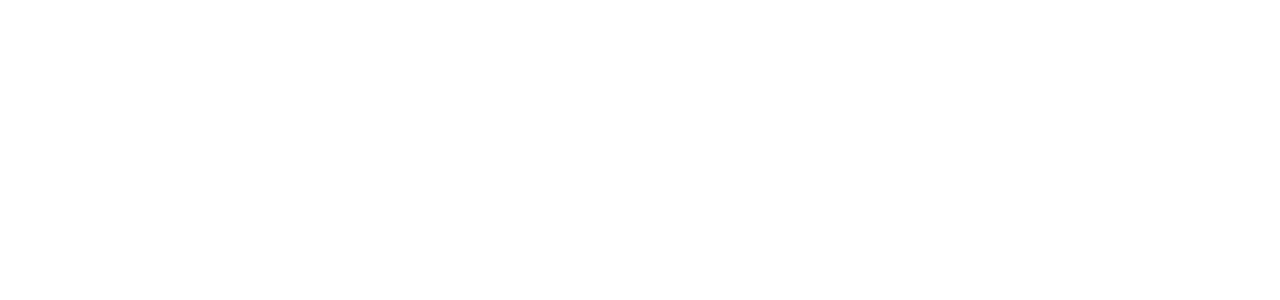
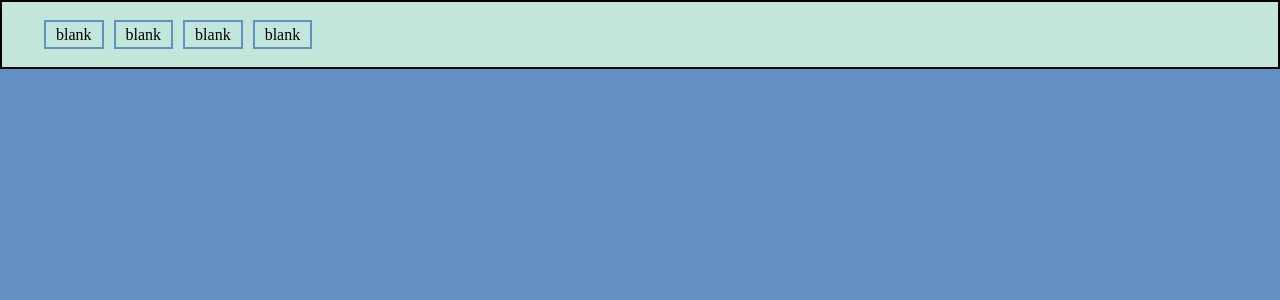
Before and after one commit to coretkusmp/kelompok-chello-webtech, a PHP site: page / in a window 1280 px wide. Before the commit the part shown is empty. Shown: the top 300 px of the page. Run offline with PHP 8.4, Linux system fonts and the light colour scheme.

Commit message:
feat:add few of css

```diff
--- a/index.php
+++ b/index.php
@@ -1,11 +1,21 @@
 <!DOCTYPE html>
 <html lang="en">
+<link rel="stylesheet" href="/style/navbar.css">
+<link rel="stylesheet" href="/style/common.css">
 <head>
     <meta charset="UTF-8">
     <meta name="viewport" content="width=device-width, initial-scale=1.0">
     <title>Flash Class</title>
+
 </head>
 <body>
-
+    <div id="navbar">
+        <ul>
+            <a href="#"><li>blank</li></a>
+            <a href="#"><li>blank</li></a>
+            <a href="#"><li>blank</li></a>
+            <a href="#"><li>blank</li></a>
+        </ul>
+    </div>
 </body>
 </html>
--- /dev/null
+++ b/style/common.css
@@ -0,0 +1,4 @@
+body{
+    margin: 0px;
+    background-color: #6290C3;
+}
--- /dev/null
+++ b/style/navbar.css
@@ -0,0 +1,24 @@
+#navbar {
+    flex-direction: column;
+    background-color: #C2E7DA;
+    padding: 2px;
+    border: solid 2px black;
+}
+
+#navbar ul{
+    display: flex;
+    list-style: none;
+    gap: 10px;
+}
+
+#navbar ul a{
+    text-decoration: none;
+    color: black;
+    border: solid 2px #6290C3;
+    padding-left: 10px;
+    padding-right: 10px;
+    height: 25px;
+    display: flex;
+    justify-content: center;
+    align-items: center;
+}
```
